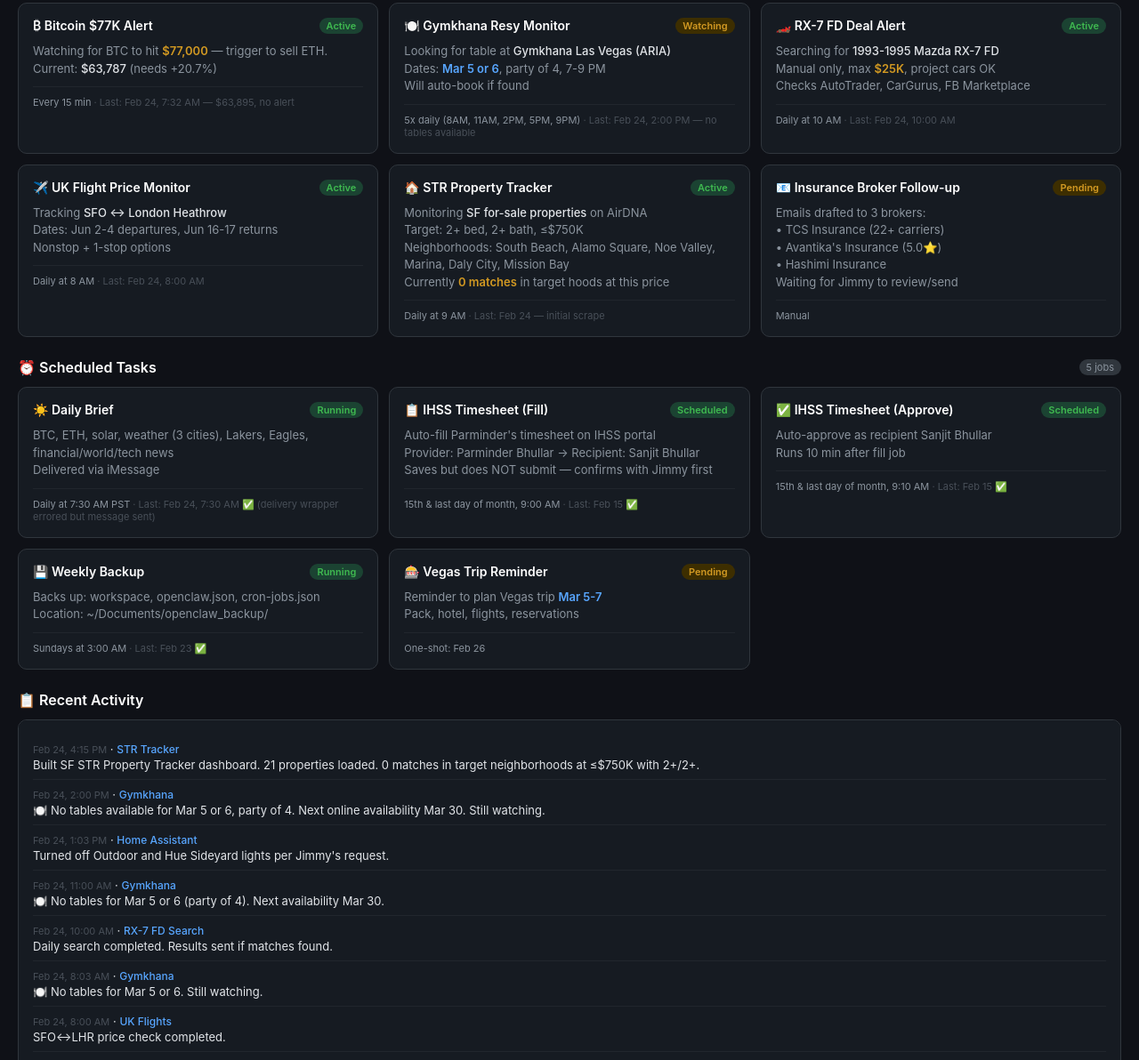
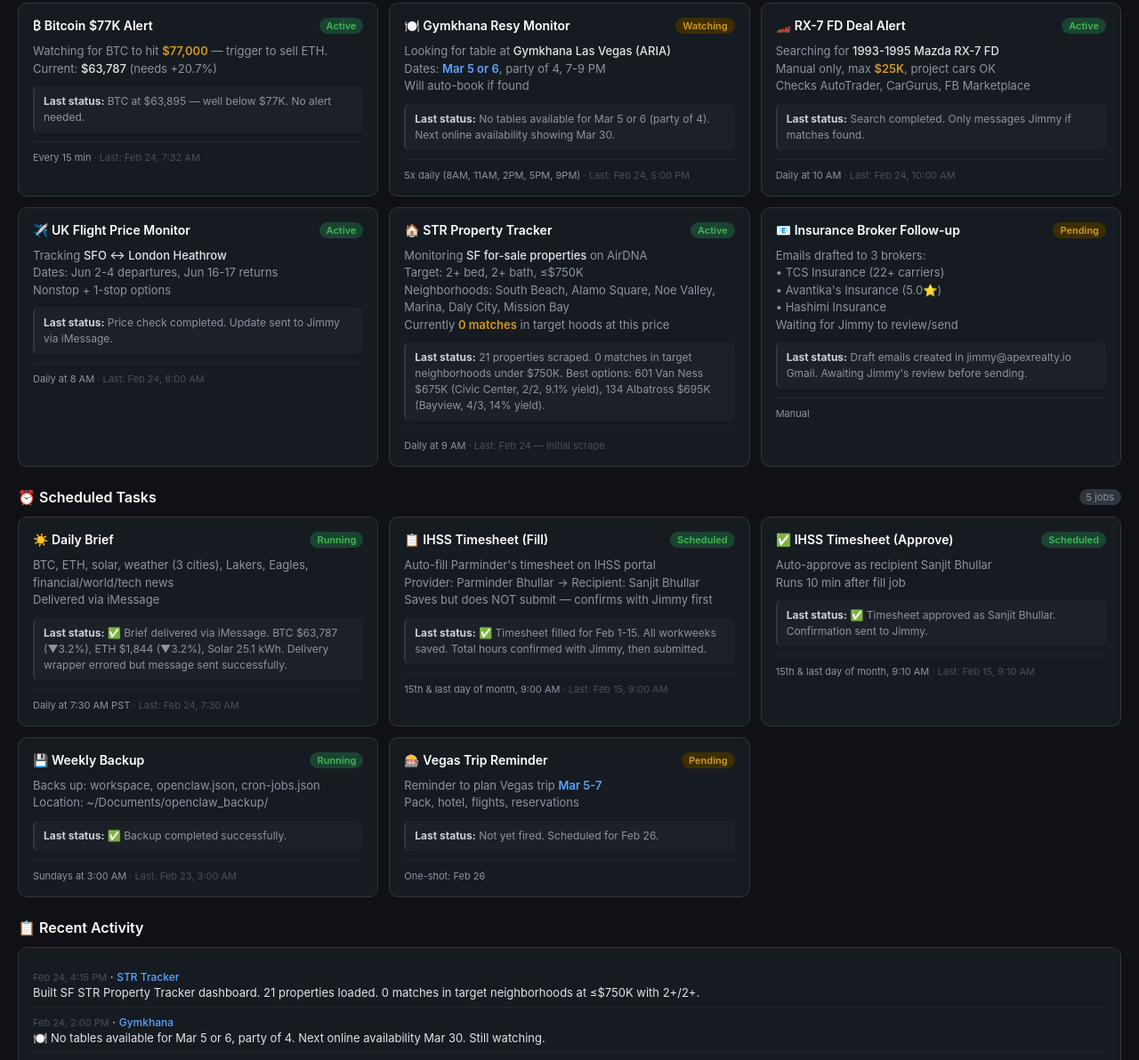
Before and after one commit to jattxxxsaab/jaks-dashboard, a plain HTML site: page dashboard.html in a window 1280 px wide. Shown: the part 625-1817 px from the top of the page at 89% size. Drawn offline with Linux system fonts and the light colour scheme.

Commit message:
Add last status to alerts and tasks

```diff
--- a/dashboard-data.json
+++ b/dashboard-data.json
@@ -40,7 +40,8 @@
       "statusText": "Active",
       "body": "Watching for BTC to hit <span class='value-orange'>$77,000</span> \u2014 trigger to sell ETH.<br>Current: <span class='highlight'>$63,787</span> (needs +20.7%)",
       "schedule": "Every 15 min",
-      "lastRun": "Feb 24, 7:32 AM \u2014 $63,895, no alert"
+      "lastRun": "Feb 24, 7:32 AM",
+      "lastResult": "BTC at $63,895 \u2014 well below $77K. No alert needed."
     },
     {
       "icon": "\ud83c\udf7d\ufe0f",
@@ -49,7 +50,8 @@
       "statusText": "Watching",
       "body": "Looking for table at <span class='highlight'>Gymkhana Las Vegas (ARIA)</span><br>Dates: <span class='value-blue'>Mar 5 or 6</span>, party of 4, 7-9 PM<br>Will auto-book if found",
       "schedule": "5x daily (8AM, 11AM, 2PM, 5PM, 9PM)",
-      "lastRun": "Feb 24, 2:00 PM \u2014 no tables available"
+      "lastRun": "Feb 24, 5:00 PM",
+      "lastResult": "No tables available for Mar 5 or 6 (party of 4). Next online availability showing Mar 30."
     },
     {
       "icon": "\ud83c\udfce\ufe0f",
@@ -58,7 +60,8 @@
       "statusText": "Active",
       "body": "Searching for <span class='highlight'>1993-1995 Mazda RX-7 FD</span><br>Manual only, max <span class='value-orange'>$25K</span>, project cars OK<br>Checks AutoTrader, CarGurus, FB Marketplace",
       "schedule": "Daily at 10 AM",
-      "lastRun": "Feb 24, 10:00 AM"
+      "lastRun": "Feb 24, 10:00 AM",
+      "lastResult": "Search completed. Only messages Jimmy if matches found."
     },
     {
       "icon": "\u2708\ufe0f",
@@ -67,7 +70,8 @@
       "statusText": "Active",
       "body": "Tracking <span class='highlight'>SFO \u2194 London Heathrow</span><br>Dates: Jun 2-4 departures, Jun 16-17 returns<br>Nonstop + 1-stop options",
       "schedule": "Daily at 8 AM",
-      "lastRun": "Feb 24, 8:00 AM"
+      "lastRun": "Feb 24, 8:00 AM",
+      "lastResult": "Price check completed. Update sent to Jimmy via iMessage."
     },
     {
       "icon": "\ud83c\udfe0",
@@ -76,7 +80,8 @@
       "statusText": "Active",
       "body": "Monitoring <span class='highlight'>SF for-sale properties</span> on AirDNA<br>Target: 2+ bed, 2+ bath, \u2264$750K<br>Neighborhoods: South Beach, Alamo Square, Noe Valley, Marina, Daly City, Mission Bay<br>Currently <span class='value-orange'>0 matches</span> in target hoods at this price",
       "schedule": "Daily at 9 AM",
-      "lastRun": "Feb 24 \u2014 initial scrape"
+      "lastRun": "Feb 24 \u2014 initial scrape",
+      "lastResult": "21 properties scraped. 0 matches in target neighborhoods under $750K. Best options: 601 Van Ness $675K (Civic Center, 2/2, 9.1% yield), 134 Albatross $695K (Bayview, 4/3, 14% yield)."
     },
     {
       "icon": "\ud83d\udce7",
@@ -85,7 +90,8 @@
       "statusText": "Pending",
       "body": "Emails drafted to 3 brokers:<br>\u2022 TCS Insurance (22+ carriers)<br>\u2022 Avantika's Insurance (5.0\u2b50)<br>\u2022 Hashimi Insurance<br>Waiting for Jimmy to review/send",
       "schedule": "Manual",
-      "lastRun": ""
+      "lastRun": "",
+      "lastResult": "Draft emails created in jimmy@apexrealty.io Gmail. Awaiting Jimmy's review before sending."
     }
   ],
   "tasks": [
@@ -96,7 +102,8 @@
       "statusText": "Running",
       "body": "BTC, ETH, solar, weather (3 cities), Lakers, Eagles, financial/world/tech news<br>Delivered via iMessage",
       "schedule": "Daily at 7:30 AM PST",
-      "lastRun": "Feb 24, 7:30 AM \u2705 (delivery wrapper errored but message sent)"
+      "lastRun": "Feb 24, 7:30 AM",
+      "lastResult": "\u2705 Brief delivered via iMessage. BTC $63,787 (\u25bc3.2%), ETH $1,844 (\u25bc3.2%), Solar 25.1 kWh. Delivery wrapper errored but message sent successfully."
     },
     {
       "icon": "\ud83d\udccb",
@@ -105,7 +112,8 @@
       "statusText": "Scheduled",
       "body": "Auto-fill Parminder's timesheet on IHSS portal<br>Provider: Parminder Bhullar \u2192 Recipient: Sanjit Bhullar<br>Saves but does NOT submit \u2014 confirms with Jimmy first",
       "schedule": "15th & last day of month, 9:00 AM",
-      "lastRun": "Feb 15 \u2705"
+      "lastRun": "Feb 15, 9:00 AM",
+      "lastResult": "\u2705 Timesheet filled for Feb 1-15. All workweeks saved. Total hours confirmed with Jimmy, then submitted."
     },
     {
       "icon": "\u2705",
@@ -114,7 +122,8 @@
       "statusText": "Scheduled",
       "body": "Auto-approve as recipient Sanjit Bhullar<br>Runs 10 min after fill job",
       "schedule": "15th & last day of month, 9:10 AM",
-      "lastRun": "Feb 15 \u2705"
+      "lastRun": "Feb 15, 9:10 AM",
+      "lastResult": "\u2705 Timesheet approved as Sanjit Bhullar. Confirmation sent to Jimmy."
     },
     {
       "icon": "\ud83d\udcbe",
@@ -123,7 +132,8 @@
       "statusText": "Running",
       "body": "Backs up: workspace, openclaw.json, cron-jobs.json<br>Location: ~/Documents/openclaw_backup/",
       "schedule": "Sundays at 3:00 AM",
-      "lastRun": "Feb 23 \u2705"
+      "lastRun": "Feb 23, 3:00 AM",
+      "lastResult": "\u2705 Backup completed successfully."
     },
     {
       "icon": "\ud83c\udfb0",
@@ -132,7 +142,8 @@
       "statusText": "Pending",
       "body": "Reminder to plan Vegas trip <span class='value-blue'>Mar 5-7</span><br>Pack, hotel, flights, reservations",
       "schedule": "One-shot: Feb 26",
-      "lastRun": ""
+      "lastRun": "",
+      "lastResult": "Not yet fired. Scheduled for Feb 26."
     }
   ],
   "activityLog": [
--- a/dashboard.html
+++ b/dashboard.html
@@ -38,6 +38,8 @@
         .card-body .value-blue { color: #58a6ff; font-weight: 600; }
         .card-body .value-orange { color: #d29922; font-weight: 600; }
         .card-footer { margin-top: 10px; padding-top: 10px; border-top: 1px solid #21262d; font-size: 11px; color: #484f58; }
+        .card-result { margin-top: 10px; padding: 8px 10px; background: #1c2128; border-radius: 6px; font-size: 12px; color: #8b949e; line-height: 1.5; border-left: 2px solid #30363d; }
+        .card-result strong { color: #c9d1d9; }
         .card-footer .schedule { color: #8b949e; }
 
         .card-link { display: block; text-decoration: none; color: inherit; }
@@ -180,6 +182,7 @@
                     <span class="card-status status-${a.status}">${a.statusText}</span>
                 </div>
                 <div class="card-body">${a.body}</div>
+                ${a.lastResult ? '<div class="card-result"><strong>Last status:</strong> ' + a.lastResult + '</div>' : ''}
                 <div class="card-footer">
                     <span class="schedule">${a.schedule}</span>
                     ${a.lastRun ? ' · Last: ' + a.lastRun : ''}
@@ -197,6 +200,7 @@
                     <span class="card-status status-${t.status}">${t.statusText}</span>
                 </div>
                 <div class="card-body">${t.body}</div>
+                ${t.lastResult ? '<div class="card-result"><strong>Last status:</strong> ' + t.lastResult + '</div>' : ''}
                 <div class="card-footer">
                     <span class="schedule">${t.schedule}</span>
                     ${t.lastRun ? ' · Last: ' + t.lastRun : ''}
```
